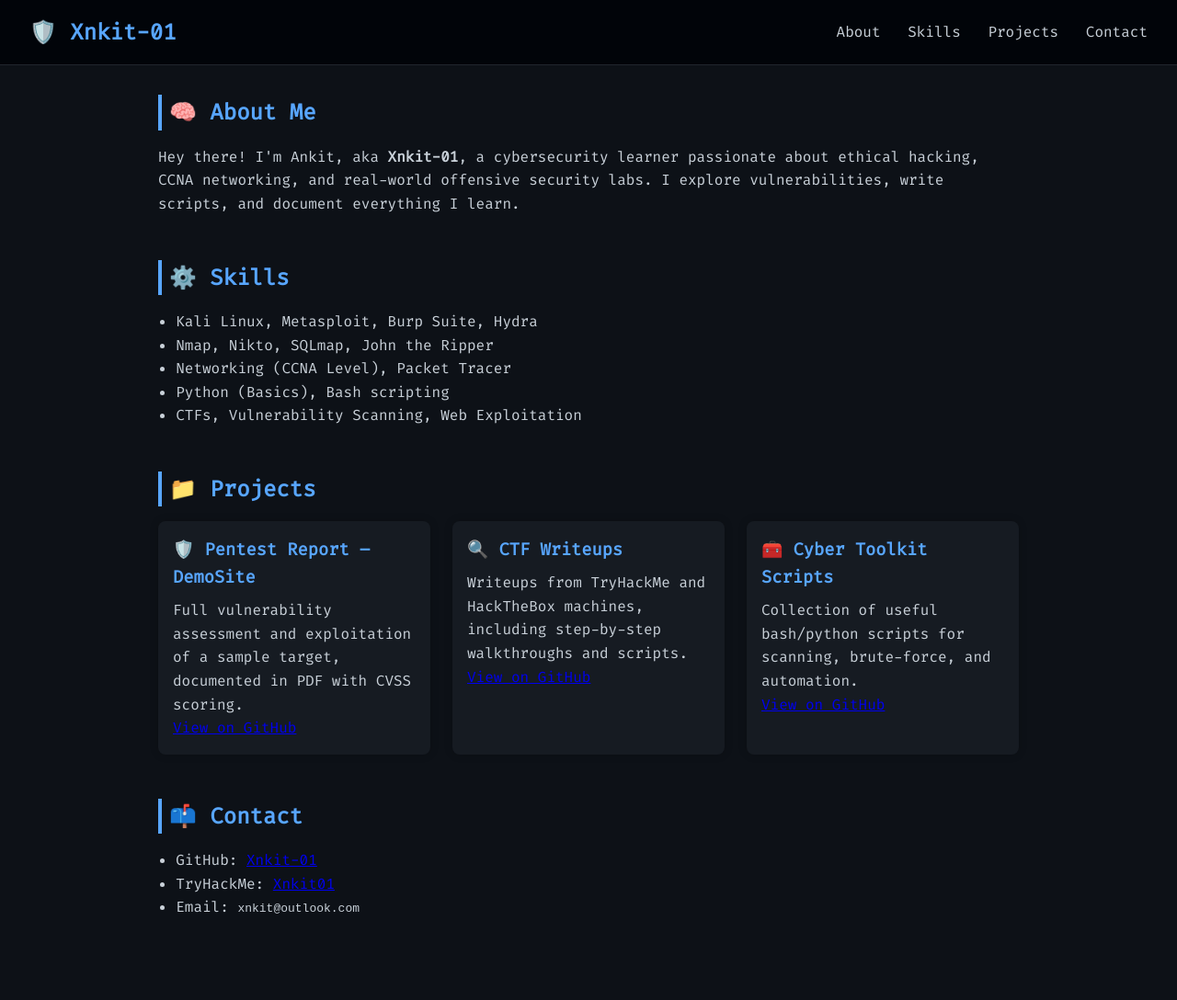
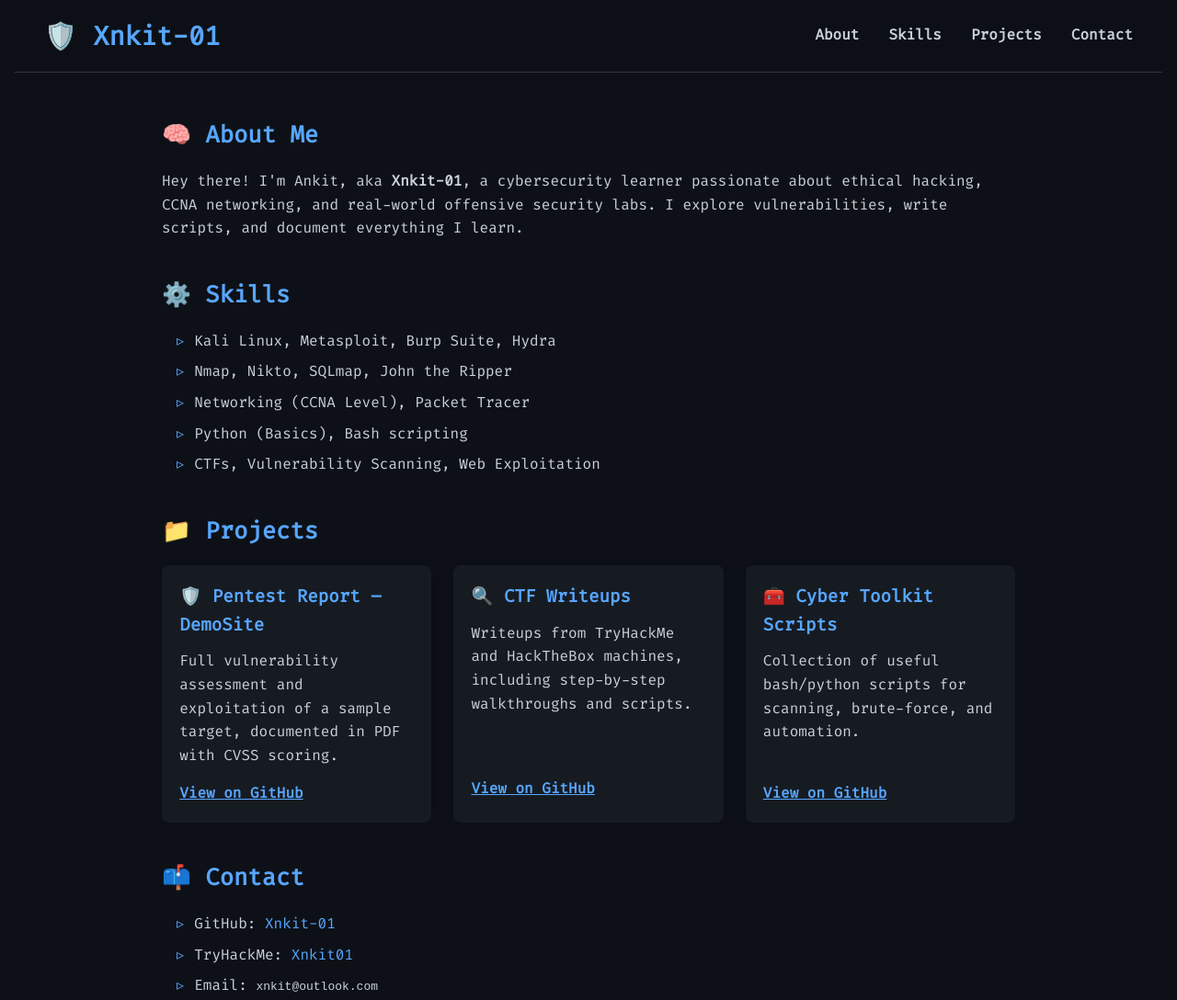
Before and after one commit to Xnkit-01/xnkit-01.github.io, a plain HTML site: page index.html in a window 1280 px wide. Shown: the top 1088 px of the page at 92% size. Drawn offline with Linux system fonts and the light colour scheme.

Commit message:
Add files via upload

```diff
--- a/index.html
+++ b/index.html
@@ -5,113 +5,8 @@
   <meta name="viewport" content="width=device-width, initial-scale=1" />
   <title>Xnkit-01 | Cybersecurity Portfolio</title>
   <link href="https://fonts.googleapis.com/css2?family=Fira+Code&display=swap" rel="stylesheet">
-  <style>
-    :root {
-      --bg: #0d1117;
-      --fg: #c9d1d9;
-      --accent: #58a6ff;
-      --card: #161b22;
-    }
-
-    * {
-      box-sizing: border-box;
-      margin: 0;
-      padding: 0;
-    }
-
-    body {
-      background-color: var(--bg);
-      color: var(--fg);
-      font-family: 'Fira Code', monospace;
-      line-height: 1.6;
-    }
-
-    header {
-      background: #010409;
-      padding: 1rem 2rem;
-      display: flex;
-      justify-content: space-between;
-      align-items: center;
-      border-bottom: 1px solid #21262d;
-    }
-
-    header h1 {
-      color: var(--accent);
-      font-size: 1.5rem;
-    }
-
-    nav a {
-      margin-left: 20px;
-      color: var(--fg);
-      text-decoration: none;
-    }
-
-    nav a:hover {
-      color: var(--accent);
-    }
-
-    .container {
-      max-width: 1000px;
-      margin: auto;
-      padding: 2rem;
-    }
-
-    section {
-      margin-bottom: 3rem;
-    }
-
-    h2 {
-      color: var(--accent);
-      margin-bottom: 1rem;
-      border-left: 4px solid var(--accent);
-      padding-left: 0.5rem;
-    }
-
-    ul {
-      padding-left: 1.2rem;
-    }
-
-    .card-grid {
-      display: grid;
-      grid-template-columns: repeat(auto-fit, minmax(280px, 1fr));
-      gap: 1.5rem;
-    }
-
-    .card {
-      background-color: var(--card);
-      padding: 1rem;
-      border-radius: 8px;
-      box-shadow: 0 0 10px #00000033;
-      transition: transform 0.2s ease;
-    }
-
-    .card:hover {
-      transform: scale(1.03);
-    }
-
-    .card h3 {
-      color: var(--accent);
-      margin-bottom: 0.5rem;
-    }
-
-    .footer {
-      text-align: center;
-      font-size: 0.9rem;
-      color: #666;
-      padding: 2rem 1rem;
-    }
-
-    @media (max-width: 600px) {
-      header {
-        flex-direction: column;
-        align-items: flex-start;
-      }
-
-      nav {
-        margin-top: 1rem;
-      }
-    }
-  </style>
+  <link rel="stylesheet" href="style.css">
+  <script defer src="script.js"></script>
 </head>
 <body>
 
@@ -149,17 +44,17 @@
         <div class="card">
           <h3>🛡️ Pentest Report – DemoSite</h3>
           <p>Full vulnerability assessment and exploitation of a sample target, documented in PDF with CVSS scoring.</p>
-          <a href="https://github.com/Xnkit-01/pentest-demo">View on GitHub</a>
+          <a href="https://github.com/Xnkit-01/pentest-demo" target="_blank">View on GitHub</a>
         </div>
         <div class="card">
           <h3>🔍 CTF Writeups</h3>
-          <p>Writeups from TryHackMe and HackTheBox machines, including step-by-step walkthroughs and scripts.</p>
-          <a href="https://github.com/Xnkit-01/ctf-writeups">View on GitHub</a>
+          <p>Writeups from TryHackMe and HackTheBox machines, including step-by-step walkthroughs and scripts.</p><br><br>
+          <a href="https://github.com/Xnkit-01/ctf-writeups" target="_blank">View on GitHub</a>
         </div>
         <div class="card">
           <h3>🧰 Cyber Toolkit Scripts</h3>
-          <p>Collection of useful bash/python scripts for scanning, brute-force, and automation.</p>
-          <a href="https://github.com/Xnkit-01/cyber-tools">View on GitHub</a>
+          <p>Collection of useful bash/python scripts for scanning, brute-force, and automation.</p><br>
+          <a href="https://github.com/Xnkit-01/cyber-tools" target="_blank">View on GitHub</a>
         </div>
       </div>
     </section>
@@ -167,8 +62,8 @@
     <section id="contact">
       <h2>📫 Contact</h2>
       <ul>
-        <li>GitHub: <a href="https://github.com/Xnkit-01">Xnkit-01</a></li>
-        <li>TryHackMe: <a href="https://tryhackme.com/p/Xnkit01">Xnkit01</a></li>
+        <li>GitHub: <a href="https://github.com/Xnkit-01" target="_blank">Xnkit-01</a></li>
+        <li>TryHackMe: <a href="https://tryhackme.com/p/Xnkit01" target="_blank">Xnkit01</a></li>
         <li>Email: <code>xnkit@outlook.com</code></li>
       </ul>
     </section>
--- /dev/null
+++ b/script.js
@@ -0,0 +1,54 @@
+// Smooth scroll and active link highlighting
+const navLinks = document.querySelectorAll('nav a');
+
+navLinks.forEach(link => {
+  link.addEventListener('click', function (e) {
+    e.preventDefault();
+    const targetId = this.getAttribute('href');
+    const targetSection = document.querySelector(targetId);
+
+    if (targetSection) {
+      targetSection.scrollIntoView({ behavior: 'smooth' });
+    }
+
+    // Update active class
+    navLinks.forEach(l => l.classList.remove('active'));
+    this.classList.add('active');
+  });
+});
+
+// Update active nav link on scroll
+const sections = document.querySelectorAll('section');
+
+window.addEventListener('scroll', () => {
+  let current = '';
+  sections.forEach(section => {
+    const sectionTop = section.offsetTop - 100;
+    if (pageYOffset >= sectionTop) {
+      current = section.getAttribute('id');
+    }
+  });
+
+  navLinks.forEach(link => {
+    link.classList.remove('active');
+    if (link.getAttribute('href') === `#${current}`) {
+      link.classList.add('active');
+    }
+  });
+});
+
+// Add animation on scroll
+const observer = new IntersectionObserver(entries => {
+  entries.forEach(entry => {
+    if (entry.isIntersecting) {
+      entry.target.classList.add('fade-in');
+      observer.unobserve(entry.target); // Animate once
+    }
+  });
+}, {
+  threshold: 0.1
+});
+
+document.querySelectorAll('section').forEach(sec => {
+  observer.observe(sec);
+});
--- /dev/null
+++ b/style.css
@@ -0,0 +1,220 @@
+:root {
+  --bg-color: #0d1117;
+  --text-color: #c9d1d9;
+  --accent-color: #58a6ff;
+  --card-bg: #161b22;
+  --nav-bg: #21262d;
+  --font: 'Fira Code', monospace;
+}
+
+/* Global Anchor Style */
+a {
+  color: var(--accent-color);
+  text-decoration: none;
+}
+
+a:hover {
+  color: #79c0ff;
+  text-decoration: underline;
+}
+
+/* Reset and Base */
+* {
+  margin: 0;
+  padding: 0;
+  box-sizing: border-box;
+}
+
+body {
+  background-color: var(--bg-color);
+  color: var(--text-color);
+  font-family: var(--font);
+  line-height: 1.6;
+  padding: 0 1rem;
+}
+
+/* Header */
+header {
+  background-color: rgba(13, 17, 23, 0.9);
+  backdrop-filter: blur(4px);
+  padding: 1rem 2rem;
+  display: flex;
+  justify-content: space-between;
+  align-items: center;
+  border-bottom: 1px solid #30363d;
+  position: sticky;
+  top: 0;
+  z-index: 999;
+}
+
+header h1 {
+  font-size: 1.8rem;
+  color: var(--accent-color);
+}
+
+/* Nav Styling */
+nav {
+  display: flex;
+  gap: 2rem;
+}
+
+nav a {
+  color: var(--text-color);
+  text-decoration: none !important; /* Override global underline */
+  font-weight: bold;
+  padding: 0.5rem 0;
+  border-bottom: 2px solid transparent;
+  transition: all 0.3s ease;
+  position: relative;
+}
+
+nav a::after {
+  content: "";
+  position: absolute;
+  width: 0%;
+  height: 2px;
+  background: var(--accent-color);
+  left: 0;
+  bottom: 0;
+  transition: width 0.3s;
+}
+
+nav a:hover {
+  color: var(--accent-color);
+  text-decoration: none !important; /* Prevent global underline */
+}
+
+nav a:hover::after {
+  width: 100%;
+}
+
+/* Main container */
+.container {
+  max-width: 960px;
+  margin: 2rem auto;
+  padding: 1rem;
+}
+
+/* Sections */
+section {
+  opacity: 0;
+  transform: translateY(20px);
+  margin-bottom: 2.5rem;
+}
+
+section h2 {
+  font-size: 1.6rem;
+  margin-bottom: 1rem;
+  color: var(--accent-color);
+}
+
+/* Skills and Contact Lists */
+#skills ul,
+#contact ul {
+  list-style: none;
+  padding-left: 1rem;
+}
+
+#skills li,
+#contact li {
+  margin-bottom: 0.5rem;
+  position: relative;
+  padding-left: 1.2rem;
+}
+
+#skills li::before,
+#contact li::before {
+  content: "▹";
+  position: absolute;
+  left: 0;
+  color: var(--accent-color);
+}
+
+/* Project Cards */
+.card-grid {
+  display: grid;
+  grid-template-columns: repeat(auto-fit, minmax(260px, 1fr));
+  gap: 1.5rem;
+}
+
+.card {
+  background-color: var(--card-bg);
+  padding: 1.2rem;
+  border-radius: 8px;
+  box-shadow: 0 0 10px #00000044;
+  transition: transform 0.3s ease, background-color 0.3s;
+}
+
+.card:hover {
+  transform: scale(1.02);
+  background-color: #1e2633;
+}
+
+.card h3 {
+  margin-bottom: 0.7rem;
+  color: var(--accent-color);
+  font-size: 1.2rem;
+}
+
+.card p {
+  margin-bottom: 1rem;
+}
+
+.card a {
+  color: var(--accent-color);
+  text-decoration: underline;
+  font-weight: bold;
+}
+
+.card a:hover {
+  color: #79c0ff;
+}
+
+/* Footer */
+.footer {
+  text-align: center;
+  padding: 1.5rem;
+  margin-top: 2rem;
+  border-top: 1px solid #30363d;
+  color: #8b949e;
+  font-size: 0.9rem;
+}
+
+/* Animation */
+.fade-in {
+  opacity: 1 !important;
+  transform: translateY(0) !important;
+  transition: opacity 0.8s ease, transform 0.8s ease;
+}
+
+/* Responsive Tweaks */
+@media (max-width: 768px) {
+  header {
+    flex-direction: column;
+    align-items: flex-start;
+    gap: 1rem;
+  }
+
+  nav {
+    flex-direction: column;
+    width: 100%;
+    gap: 1rem;
+    font-size: 0.9rem;
+  }
+
+  nav a {
+    padding: 0.5rem 0;
+  }
+
+  header h1 {
+    font-size: 1.5rem;
+  }
+
+  section h2 {
+    font-size: 1.4rem;
+  }
+
+  .card h3 {
+    font-size: 1.1rem;
+  }
+}
```
